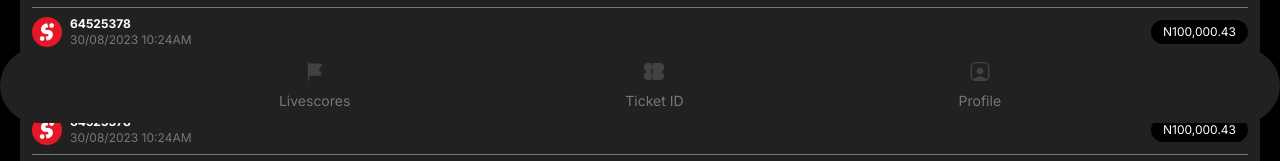
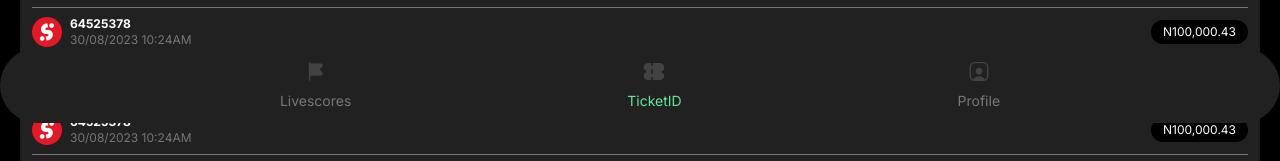
Before and after one commit to goviralinc/whoscore_frontend, a Next.js app: page / in a window 1280 px wide. Shown: the part 661-822 px from the top of the page. Built offline with nearby package versions, Linux system fonts and the light colour scheme.

Commit message:
refactor: footer

```diff
--- a/src/components/shared/Footer.tsx
+++ b/src/components/shared/Footer.tsx
@@ -1,34 +1,48 @@
+"use client";
+
 import React from "react";
 import Image from "next/image";
 import Link from "next/link";
+import { usePathname } from "next/navigation";
+import { twMerge } from "tailwind-merge";
 
 const Footer = () => {
+  const NAV = [
+    {
+      name: "Livescores",
+      href: "/livescores",
+      logo: "/flag.svg",
+    },
+    {
+      name: "TicketID",
+      href: "/",
+      logo: "/ticket.svg",
+    },
+    {
+      name: "Profile",
+      href: "#",
+      logo: "/user-square.svg",
+    },
+  ];
+
+  const pathname = usePathname();
+
   return (
     <footer className="bg-dark py-3 fixed bottom-4 rounded-full w-full px-5">
       <div className="flex gap-4 justify-evenly w-full">
-        <Link
-          href="#"
-          className="flex flex-col items-center gap-2 text-dark-200 text-sm"
-        >
-          <Image src="/flag.svg" alt="" width={24} height={24} />
-          Livescores
-        </Link>
-
-        <Link
-          href="#"
-          className="flex flex-col items-center gap-2 text-dark-200 text-sm"
-        >
-          <Image src="/ticket.svg" alt="" width={24} height={24} />
-          Ticket ID
-        </Link>
-
-        <Link
-          href="#"
-          className="flex flex-col items-center gap-2 text-dark-200 text-sm"
-        >
-          <Image src="/user-square.svg" alt="" width={24} height={24} />
-          Profile
-        </Link>
+        {NAV.map((item, i) => (
+          <Link
+            key={i}
+            href={item.href}
+            className={twMerge(
+              "flex flex-col items-center gap-2 text-dark-200 text-sm",
+              pathname === item.href && "text-primary"
+            )}
+          >
+            <Image src={item.logo} alt="" width={24} height={24} />
+            {item.name}
+          </Link>
+        ))}
       </div>
     </footer>
   );
```
